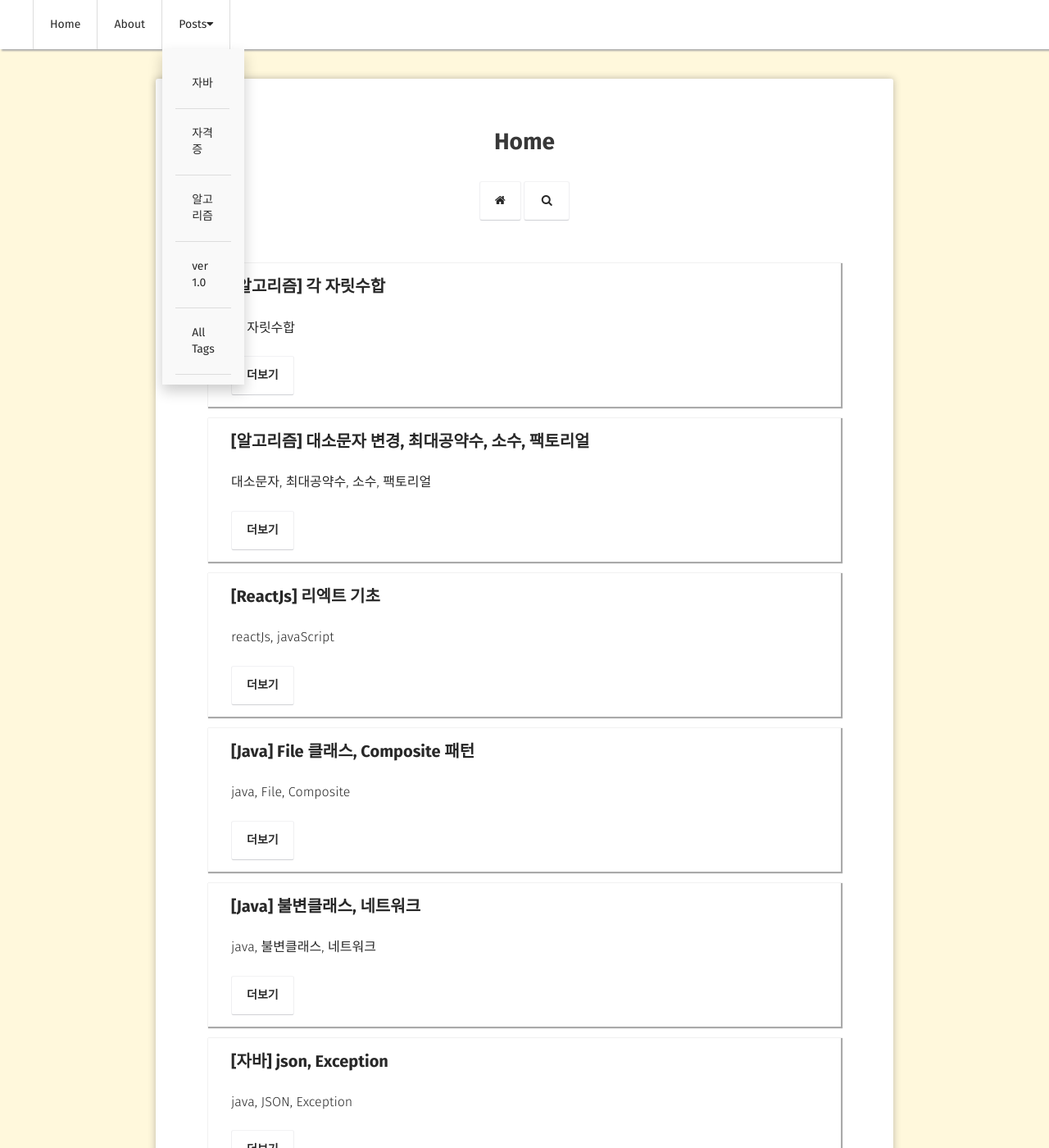
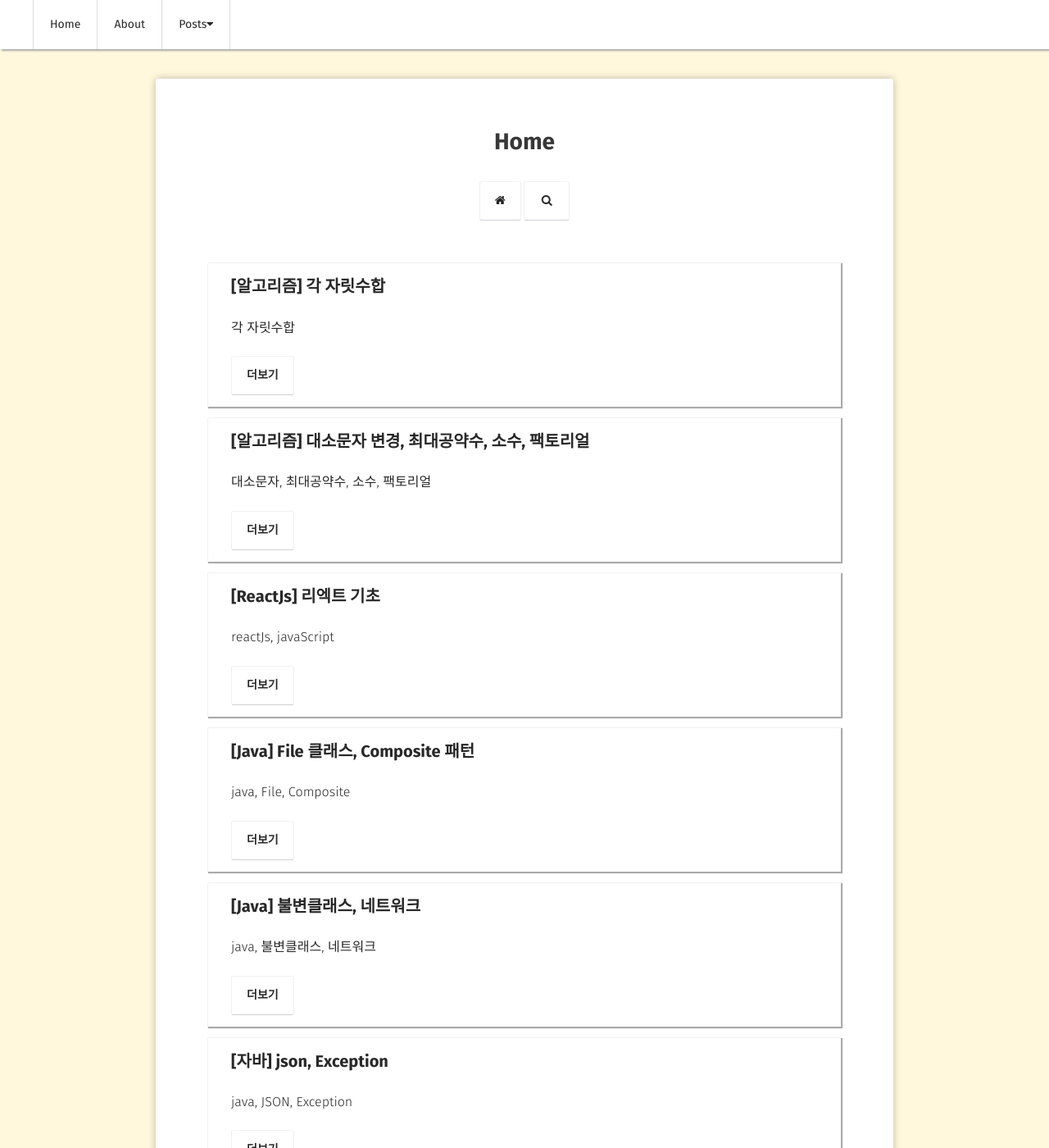
Before and after one commit to choiwono/choiwono.github.io, a Jekyll site: the page built from index.html, in a window 1280 px wide and 1400 px high. Shown: the whole window at 82% size. Built offline with Jekyll 4.4.1, drawn with Linux system fonts in a browser that asks for light colours; some web fonts are replaced.

Commit message:
update_blog

```diff
--- a/_includes/nav.html
+++ b/_includes/nav.html
@@ -13,7 +13,7 @@
                     <li><a href="{{ site.url }}/java/">자바</a></li>
                     <li><a href="{{ site.url }}/certificate/">자격증</a></li>
                     <li><a href="{{ site.url }}/algo/">알고리즘</a></li>
-                    <li><a href="{{ site.url }}/Github_Blog/">ver 1.0</a></li>
+                    <!--<li><a href="{{ site.url }}/Github_Blog/">ver 1.0</a></li>-->
                     <li><a href="{{ site.url }}/tags/">All Tags</a></li>
                 </ul>
             </li>
--- a/_sass/nav.scss
+++ b/_sass/nav.scss
@@ -55,15 +55,15 @@
 		display: none;
 	}
 	.dropdown-content {
-		//display: none;
+		display: none;
 		float:left;
 		overflow:hidden;
 		position:absolute;
 		background-color: #f9f9f9;
 		min-width: 83px;
   		box-shadow: 0px 8px 16px 0px rgba(0,0,0,0.2);
-  		padding: 12px 16px;
 		z-index: 1;
+		font-size:12px;
 		top:60px;
 		left:0px;
 	}
```
